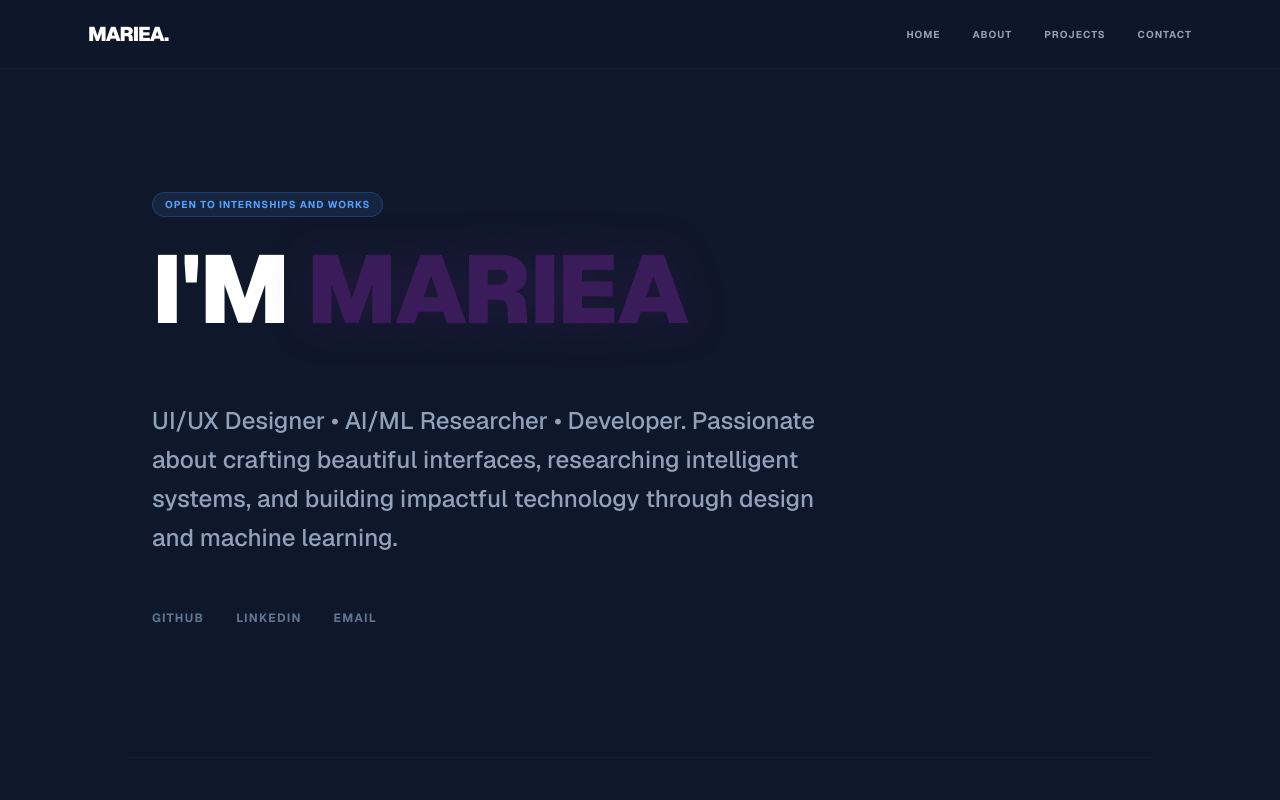
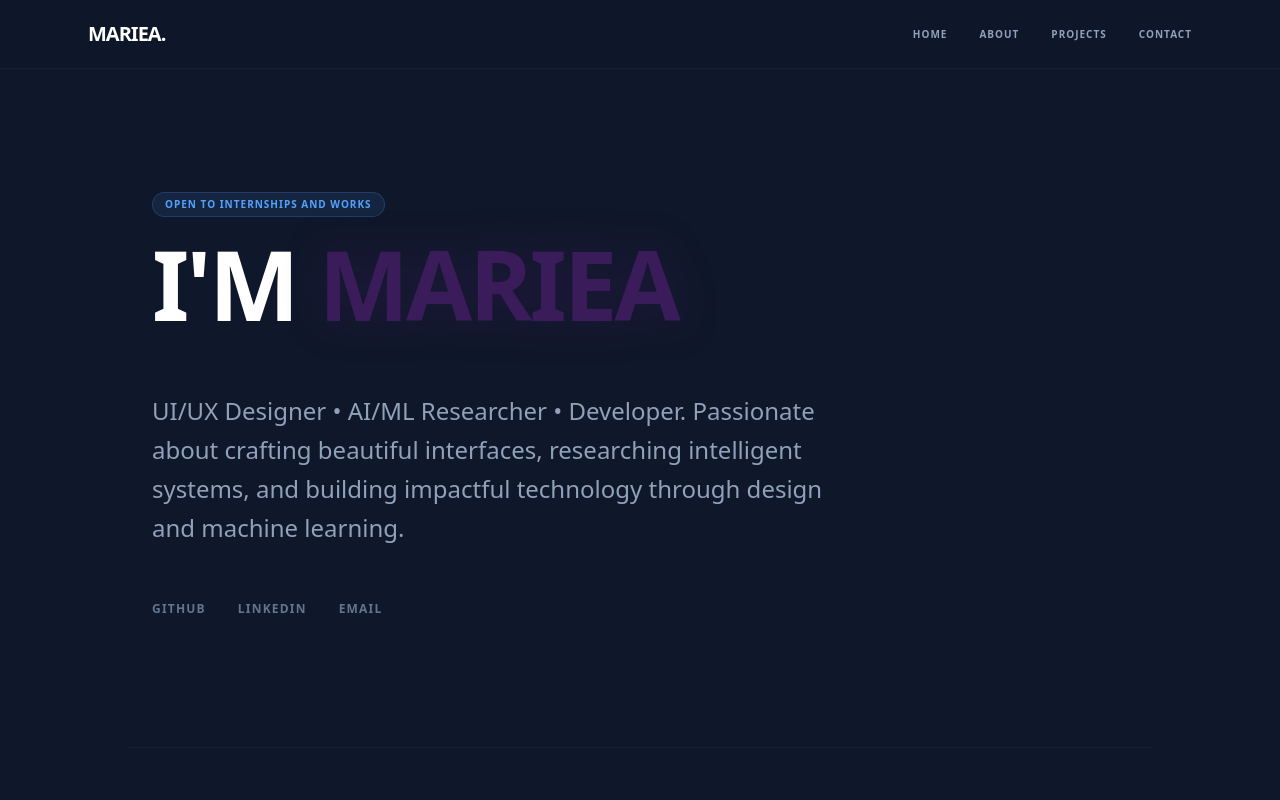
Before and after one commit to marieauwu/marieauwu-portfolio, a Next.js app: page / in a window 1280 px wide. Shown: the top 800 px of the page. Built offline with nearby package versions, Linux system fonts and the light colour scheme.

Commit message:
Fix: base path and css issue

```diff
--- a/app/globals.css
+++ b/app/globals.css
@@ -1,29 +1,6 @@
 @import "tailwindcss";
 
-:root {
-  --background: #ffffff;
-  --foreground: #171717;
-}
-
-@theme inline {
-  --color-background: var(--background);
-  --color-foreground: var(--foreground);
-  --font-sans: var(--font-geist-sans);
-  --font-mono: var(--font-geist-mono);
-}
-
-@media (prefers-color-scheme: dark) {
-  :root {
-    --background: #0a0a0a;
-    --foreground: #ededed;
-  }
-}
-
-body {
-  background: var(--background);
-  color: var(--foreground);
-  font-family: Arial, Helvetica, sans-serif;
-}
+/*custom variables*/
 :root {
   --background: #0f172a;
   --foreground: #f8fafc;
@@ -32,17 +9,32 @@
   --muted: #94a3b8;
 }
 
+/* basic style */
 body {
   background-color: var(--background);
   color: var(--foreground);
   font-family: 'Inter', sans-serif;
+  margin: 0;
+  padding: 0;
+  overflow-x: hidden; /* side scroll stop? */
 }
 
-/* বড় টাইপোগ্রাফি ইফেক্ট */
+/* --- typography--- */
 h1 {
   font-size: clamp(3rem, 8vw, 6rem);
   font-weight: 900;
-  letter-spacing: -2px;
-  line-height: 1;
+  letter-spacing: -3px; /* for tight look */
+  line-height: 0.9;
   margin-bottom: 2rem;
 }
+
+/* smooth scroll */
+html {
+  scroll-behavior: smooth;
+}
+
+/* custom selection color */
+::selection {
+  background-color: var(--primary-purple);
+  color: white;
+}
--- a/app/layout.tsx
+++ b/app/layout.tsx
@@ -1,6 +1,7 @@
+import "./globals.css";
 import type { Metadata } from "next";
 import { Geist, Geist_Mono } from "next/font/google";
-import "./globals.css";
+
 
 const geistSans = Geist({
   variable: "--font-geist-sans",
--- a/next.config.ts
+++ b/next.config.ts
@@ -1,7 +1,9 @@
 import type { NextConfig } from "next";
 
 const nextConfig: NextConfig = {
-  output: 'export',
+  output: 'export', // স্ট্যাটিক বিল্ডের জন্য
+  basePath: '/marieauwu-portfolio',
+  assetPrefix: '/marieauwu-portfolio/',
   images: {
     unoptimized: true,
   },
```
